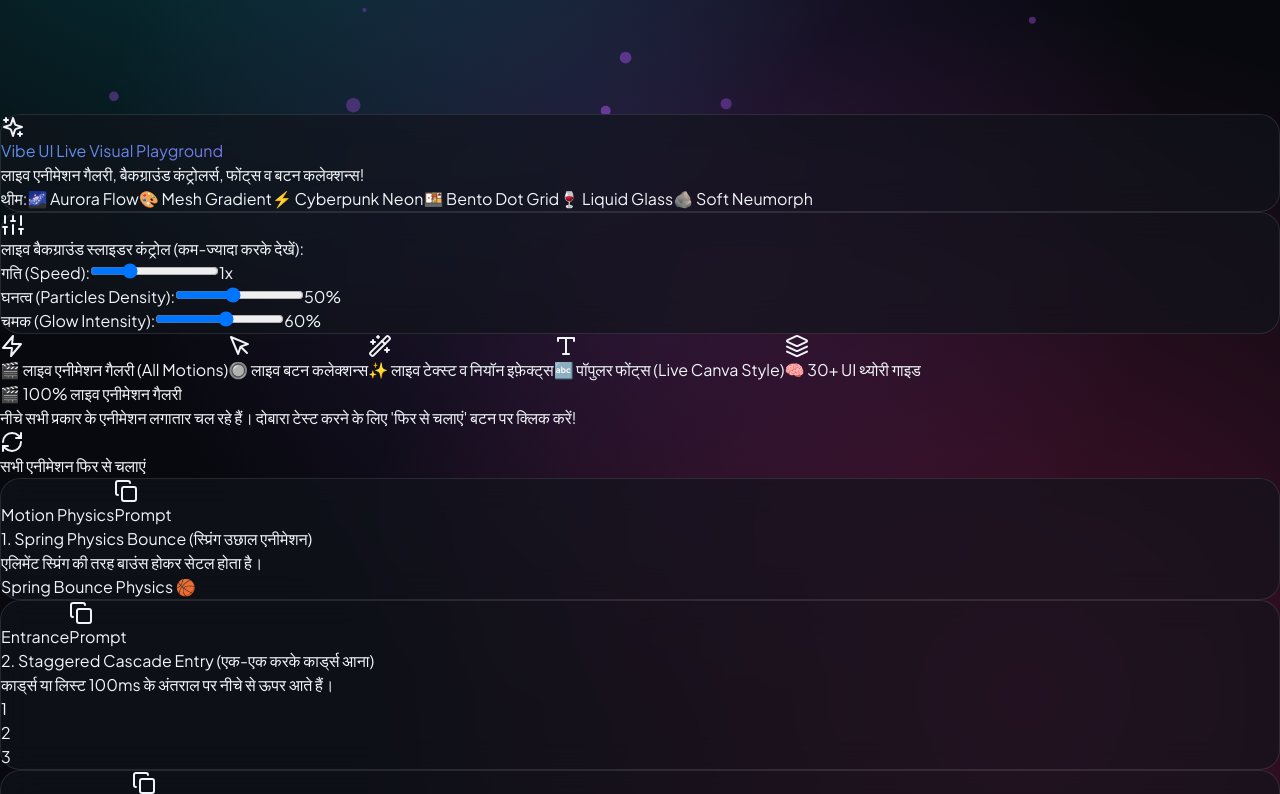
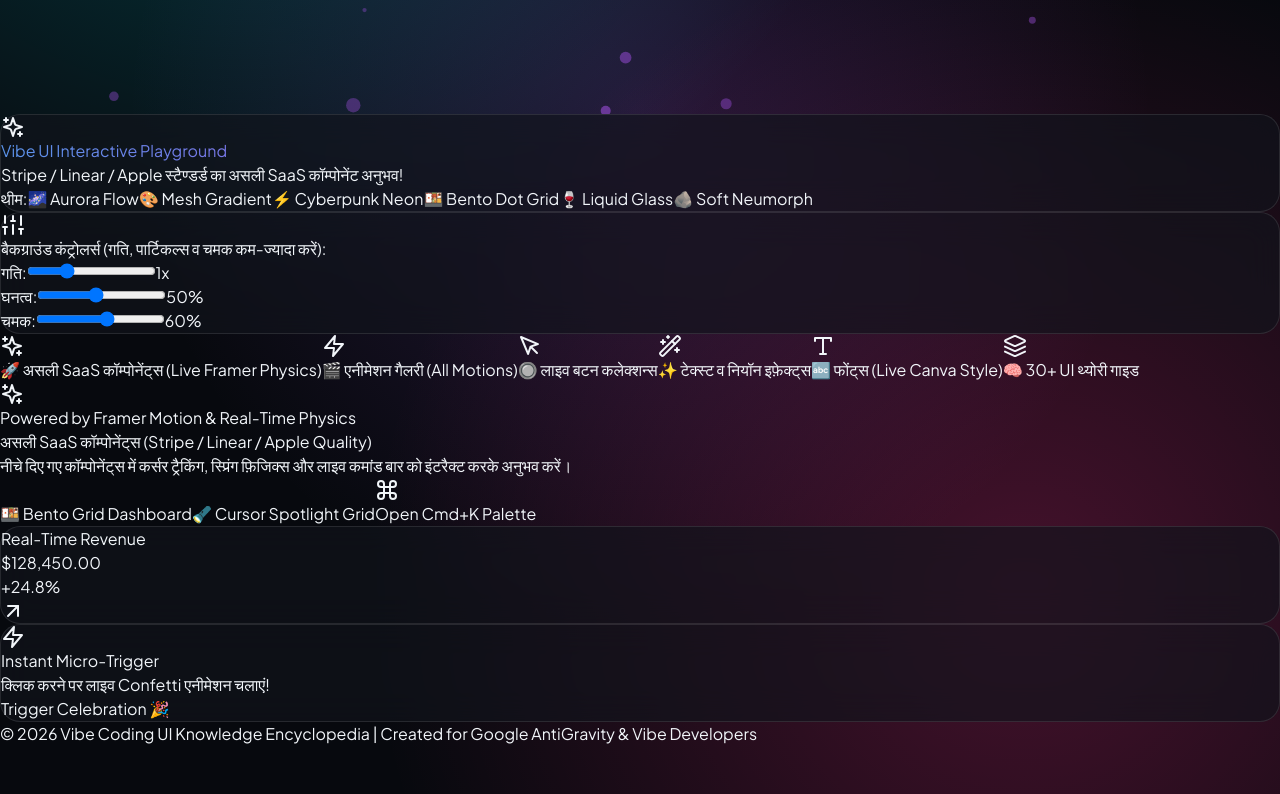
Before and after one commit to Mastermanikant/frontend, a React (Vite) app: page / in a window 1280 px wide. Shown: the part 686-1480 px from the top of the page. Built offline with nearby package versions, Linux system fonts and the light colour scheme.

Commit message:
Upgrade UI with Framer Motion real-time physics, Bento Dashboard metrics, Cmd+K command palette, and Spotlight cursor tracker

```diff
--- a/package.json
+++ b/package.json
@@ -10,6 +10,9 @@
     "preview": "vite preview"
   },
   "dependencies": {
+    "canvas-confetti": "^1.9.4",
+    "framer-motion": "^13.0.0",
+    "gsap": "^3.15.0",
     "lucide-react": "^0.344.0",
     "react": "^18.2.0",
     "react-dom": "^18.2.0"
--- a/src/App.jsx
+++ b/src/App.jsx
@@ -1,13 +1,14 @@
 import React, { useState } from 'react';
 import {
-  Sparkles, Layers, Grid, Type, Palette, MousePointer, Code2, Wand2, Search, Play, Check, Copy, Sliders, Zap, RefreshCw
+  Sparkles, Layers, Grid, Type, Palette, MousePointer, Code2, Wand2, Search, Play, Check, Copy, Sliders, Zap, RefreshCw, Command
 } from 'lucide-react';
 import { categories, frontendTerms, popularFonts, buttonTypes, textEffects, backgroundThemes, animationGallery } from './data/frontendKnowledge';
 import BackgroundCanvas from './components/BackgroundCanvas';
 import ShrinkModal from './components/ShrinkModal';
+import SaaSInteractiveShowcase from './components/SaaSInteractiveShowcase';
 
 export default function App() {
-  const [activeTab, setActiveTab] = useState('animations'); // Default to animations tab!
+  const [activeTab, setActiveTab] = useState('saasShowcase'); // Default to high-end SaaS Showcase!
   const [selectedCategory, setSelectedCategory] = useState('all');
   const [searchQuery, setSearchQuery] = useState('');
   const [activeTheme, setActiveTheme] = useState('aurora');
@@ -67,10 +68,10 @@
             </div>
             <div>
               <h1 className="text-2xl sm:text-3xl font-black font-heading gradient-text tracking-tight">
-                Vibe UI Live Visual Playground
+                Vibe UI Interactive Playground
               </h1>
               <p className="text-xs text-slate-400 font-medium">
-                लाइव एनीमेशन गैलरी, बैकग्राउंड कंट्रोलर्स, फोंट्स व बटन कलेक्शन्स!
+                Stripe / Linear / Apple स्टैण्डर्ड का असली SaaS कॉम्पोनेंट अनुभव!
               </p>
             </div>
           </div>
@@ -99,14 +100,13 @@
           <div className="flex items-center gap-2">
             <Sliders className="w-5 h-5 text-cyan-400" />
             <span className="text-xs font-bold text-white uppercase tracking-wider">
-              लाइव बैकग्राउंड स्लाइडर कंट्रोल (कम-ज्यादा करके देखें):
+              बैकग्राउंड कंट्रोलर्स (गति, पार्टिकल्स व चमक कम-ज्यादा करें):
             </span>
           </div>
 
           <div className="flex flex-wrap items-center gap-6 text-xs font-bold">
-            {/* Speed Slider */}
             <div className="flex items-center gap-2">
-              <span className="text-slate-400">गति (Speed):</span>
+              <span className="text-slate-400">गति:</span>
               <input
                 type="range"
                 min="0.2"
@@ -114,35 +114,33 @@
                 step="0.1"
                 value={bgSpeed}
                 onChange={(e) => setBgSpeed(parseFloat(e.target.value))}
-                className="w-24 accent-cyan-400 cursor-pointer"
+                className="w-20 accent-cyan-400 cursor-pointer"
               />
               <span className="text-cyan-400 w-8">{bgSpeed}x</span>
             </div>
 
-            {/* Density Slider */}
             <div className="flex items-center gap-2">
-              <span className="text-slate-400">घनत्व (Particles Density):</span>
+              <span className="text-slate-400">घनत्व:</span>
               <input
                 type="range"
                 min="10"
                 max="100"
                 value={bgDensity}
                 onChange={(e) => setBgDensity(parseInt(e.target.value))}
-                className="w-24 accent-purple-400 cursor-pointer"
+                className="w-20 accent-purple-400 cursor-pointer"
               />
               <span className="text-purple-400 w-8">{bgDensity}%</span>
             </div>
 
-            {/* Glow Intensity Slider */}
             <div className="flex items-center gap-2">
-              <span className="text-slate-400">चमक (Glow Intensity):</span>
+              <span className="text-slate-400">चमक:</span>
               <input
                 type="range"
                 min="10"
                 max="100"
                 value={bgGlow}
                 onChange={(e) => setBgGlow(parseInt(e.target.value))}
-                className="w-24 accent-pink-400 cursor-pointer"
+                className="w-20 accent-pink-400 cursor-pointer"
               />
               <span className="text-pink-400 w-8">{bgGlow}%</span>
             </div>
@@ -152,10 +150,11 @@
         {/* Main Section Navigation Tabs */}
         <div className="flex items-center justify-center gap-2 mb-8 bg-slate-900/90 p-2 rounded-2xl border border-slate-800 overflow-x-auto no-scrollbar">
           {[
-            { id: 'animations', label: '🎬 लाइव एनीमेशन गैलरी (All Motions)', icon: Zap },
+            { id: 'saasShowcase', label: '🚀 असली SaaS कॉम्पोनेंट्स (Live Framer Physics)', icon: Sparkles },
+            { id: 'animations', label: '🎬 एनीमेशन गैलरी (All Motions)', icon: Zap },
             { id: 'buttons', label: '🔘 लाइव बटन कलेक्शन्स', icon: MousePointer },
-            { id: 'textEffects', label: '✨ लाइव टेक्स्ट व नियॉन इफ़ेक्ट्स', icon: Wand2 },
-            { id: 'fonts', label: '🔤 पॉपुलर फोंट्स (Live Canva Style)', icon: Type },
+            { id: 'textEffects', label: '✨ टेक्स्ट व नियॉन इफ़ेक्ट्स', icon: Wand2 },
+            { id: 'fonts', label: '🔤 फोंट्स (Live Canva Style)', icon: Type },
             { id: 'terms', label: '🧠 30+ UI थ्योरी गाइड', icon: Layers },
           ].map((tab) => {
             const Icon = tab.icon;
@@ -163,7 +162,7 @@
               <button
                 key={tab.id}
                 onClick={() => setActiveTab(tab.id)}
-                className={`px-5 py-3 rounded-xl text-xs sm:text-sm font-bold transition flex items-center gap-2 whitespace-nowrap ${
+                className={`px-4 py-2.5 rounded-xl text-xs sm:text-sm font-bold transition flex items-center gap-2 whitespace-nowrap ${
                   activeTab === tab.id
                     ? 'bg-gradient-to-r from-cyan-500 via-blue-600 to-purple-600 text-white shadow-lg shadow-cyan-500/25 scale-105'
                     : 'text-slate-400 hover:text-white hover:bg-slate-800'
@@ -175,7 +174,12 @@
           })}
         </div>
 
-        {/* TAB 1: LIVE ANIMATIONS GALLERY */}
+        {/* TAB 1: REAL SAAS SHOWCASE (FRAMER MOTION & PHYSICS) */}
+        {activeTab === 'saasShowcase' && (
+          <SaaSInteractiveShowcase />
+        )}
+
+        {/* TAB 2: LIVE ANIMATIONS GALLERY */}
         {activeTab === 'animations' && (
           <div className="space-y-6 mb-16">
             <div className="flex flex-col sm:flex-row items-center justify-between gap-4 mb-6">
@@ -254,7 +258,7 @@
           </div>
         )}
 
-        {/* TAB 2: LIVE BUTTON COLLECTIONS */}
+        {/* TAB 3: LIVE BUTTON COLLECTIONS */}
         {activeTab === 'buttons' && (
           <div className="space-y-6 mb-16">
             <div className="text-center max-w-2xl mx-auto mb-8">
@@ -320,7 +324,7 @@
           </div>
         )}
 
-        {/* TAB 3: LIVE TEXT ANIMATIONS & NEON EFFECTS */}
+        {/* TAB 4: LIVE TEXT ANIMATIONS & NEON EFFECTS */}
         {activeTab === 'textEffects' && (
           <div className="space-y-6 mb-16">
             <div className="text-center max-w-2xl mx-auto mb-8">
@@ -380,7 +384,7 @@
           </div>
         )}
 
-        {/* TAB 4: POPULAR FONTS (CANVA STYLE LIVE PREVIEW) */}
+        {/* TAB 5: POPULAR FONTS (CANVA STYLE LIVE PREVIEW) */}
         {activeTab === 'fonts' && (
           <div className="space-y-6 mb-16">
             <div className="text-center max-w-2xl mx-auto mb-8">
@@ -427,7 +431,7 @@
           </div>
         )}
 
-        {/* TAB 5: FRONTEND TERMS & CONCEPTS */}
+        {/* TAB 6: FRONTEND TERMS & CONCEPTS */}
         {activeTab === 'terms' && (
           <>
             {/* Search Box */}
--- /dev/null
+++ b/src/components/SaaSInteractiveShowcase.jsx
@@ -0,0 +1,195 @@
+import React, { useState } from 'react';
+import { motion, AnimatePresence } from 'framer-motion';
+import { Sparkles, Command, BarChart2, Shield, Zap, ArrowUpRight, Check, Bell } from 'lucide-react';
+import confetti from 'canvas-confetti';
+
+export default function SaaSInteractiveShowcase() {
+  const [activeTab, setActiveTab] = useState('bento');
+  const [commandOpen, setCommandOpen] = useState(false);
+  const [mousePos, setMousePos] = useState({ x: 0, y: 0 });
+
+  const handleMouseMove = (e) => {
+    const rect = e.currentTarget.getBoundingClientRect();
+    setMousePos({
+      x: e.clientX - rect.left,
+      y: e.clientY - rect.top,
+    });
+  };
+
+  const triggerConfetti = () => {
+    confetti({
+      particleCount: 80,
+      spread: 70,
+      origin: { y: 0.6 }
+    });
+  };
+
+  return (
+    <div className="space-y-8 my-8">
+      {/* Feature Intro */}
+      <div className="text-center max-w-2xl mx-auto">
+        <span className="inline-flex items-center gap-2 px-3 py-1 rounded-full bg-cyan-500/10 text-cyan-400 border border-cyan-500/30 text-xs font-bold mb-3">
+          <Sparkles className="w-3.5 h-3.5" /> Powered by Framer Motion & Real-Time Physics
+        </span>
+        <h2 className="text-2xl sm:text-4xl font-black font-heading text-white tracking-tight">
+          असली SaaS कॉम्पोनेंट्स (Stripe / Linear / Apple Quality)
+        </h2>
+        <p className="text-xs sm:text-sm text-slate-400 mt-2">
+          नीचे दिए गए कॉम्पोनेंट्स में कर्सर ट्रैकिंग, स्प्रिंग फ़िजिक्स और लाइव कमांड बार को इंटरैक्ट करके अनुभव करें।
+        </p>
+      </div>
+
+      {/* Control Switcher */}
+      <div className="flex justify-center gap-3">
+        <button
+          onClick={() => setActiveTab('bento')}
+          className={`px-4 py-2 rounded-xl text-xs font-bold transition ${
+            activeTab === 'bento' ? 'bg-cyan-500 text-black font-black' : 'bg-slate-900 text-slate-400 hover:text-white'
+          }`}
+        >
+          🍱 Bento Grid Dashboard
+        </button>
+        <button
+          onClick={() => setActiveTab('spotlight')}
+          className={`px-4 py-2 rounded-xl text-xs font-bold transition ${
+            activeTab === 'spotlight' ? 'bg-purple-500 text-white font-black' : 'bg-slate-900 text-slate-400 hover:text-white'
+          }`}
+        >
+          🔦 Cursor Spotlight Grid
+        </button>
+        <button
+          onClick={() => setCommandOpen(true)}
+          className="px-4 py-2 rounded-xl text-xs font-bold bg-pink-500/20 text-pink-300 border border-pink-500/40 hover:bg-pink-500/30 transition flex items-center gap-2"
+        >
+          <Command className="w-3.5 h-3.5" /> Open Cmd+K Palette
+        </button>
+      </div>
+
+      {/* 1. REAL BENTO DASHBOARD SHOWCASE */}
+      {activeTab === 'bento' && (
+        <motion.div
+          initial={{ opacity: 0, y: 20 }}
+          animate={{ opacity: 1, y: 0 }}
+          className="grid grid-cols-1 md:grid-cols-3 gap-4"
+        >
+          {/* Card 1: Wide Metric */}
+          <motion.div
+            whileHover={{ y: -4 }}
+            className="md:col-span-2 glass-panel p-6 border-cyan-500/30 relative overflow-hidden"
+          >
+            <div className="flex justify-between items-start mb-4">
+              <div>
+                <span className="text-[10px] font-bold text-cyan-400 uppercase tracking-widest">Real-Time Revenue</span>
+                <h3 className="text-3xl font-black text-white mt-1">$128,450.00</h3>
+              </div>
+              <span className="flex items-center gap-1 text-xs font-bold text-green-400 bg-green-500/10 px-2.5 py-1 rounded-full border border-green-500/20">
+                +24.8% <ArrowUpRight className="w-3.5 h-3.5" />
+              </span>
+            </div>
+            {/* Simulated Live Bar Chart */}
+            <div className="flex items-end gap-2 h-24 pt-4">
+              {[40, 65, 30, 85, 95, 60, 100, 75, 90].map((h, i) => (
+                <motion.div
+                  key={i}
+                  initial={{ height: 0 }}
+                  animate={{ height: `${h}%` }}
+                  transition={{ delay: i * 0.05, type: 'spring' }}
+                  className="flex-1 rounded-t-lg bg-gradient-to-t from-cyan-500 to-purple-600 hover:from-pink-500 transition"
+                />
+              ))}
+            </div>
+          </motion.div>
+
+          {/* Card 2: Interactive Confetti Action */}
+          <motion.div
+            whileHover={{ scale: 1.02 }}
+            className="glass-panel p-6 border-purple-500/30 flex flex-col justify-between"
+          >
+            <div>
+              <div className="w-10 h-10 rounded-xl bg-purple-500/20 border border-purple-500/30 flex items-center justify-center text-purple-400 mb-3">
+                <Zap className="w-5 h-5" />
+              </div>
+              <h4 className="font-bold text-white text-base">Instant Micro-Trigger</h4>
+              <p className="text-xs text-slate-400 mt-1">क्लिक करने पर लाइव Confetti एनीमेशन चलाएं!</p>
+            </div>
+            <button
+              onClick={triggerConfetti}
+              className="w-full py-2.5 rounded-xl bg-gradient-to-r from-purple-500 to-pink-500 text-white font-bold text-xs shadow-lg hover:shadow-purple-500/30 transition mt-4"
+            >
+              Trigger Celebration 🎉
+            </button>
+          </motion.div>
+        </motion.div>
+      )}
+
+      {/* 2. REAL CURSOR SPOTLIGHT TRACKER */}
+      {activeTab === 'spotlight' && (
+        <div
+          onMouseMove={handleMouseMove}
+          className="relative glass-panel p-8 rounded-3xl overflow-hidden border-cyan-500/30 min-h-[300px] flex items-center justify-center text-center cursor-crosshair"
+        >
+          {/* Dynamic Spotlight Glow Layer */}
+          <div
+            className="pointer-events-none absolute -inset-px transition-opacity duration-300"
+            style={{
+              background: `radial-gradient(400px circle at ${mousePos.x}px ${mousePos.y}px, rgba(0, 242, 254, 0.15), transparent 80%)`
+            }}
+          />
+          <div className="relative z-10 max-w-md">
+            <h3 className="text-2xl font-bold text-white font-heading mb-2">
+              कर्सर स्पॉटलाइट ट्रैकर (Light Follow Effect)
+            </h3>
+            <p className="text-xs text-slate-300 leading-relaxed mb-4">
+              जैसे-जैसे आप माउस हिलाएंगे, कार्ड के बैकग्राउंड पर कर्सर की ठीक स्थिति पर लाइव स्यान रोशनी चमकेगी।
+            </p>
+            <div className="inline-block font-mono text-xs text-cyan-400 bg-slate-950 p-3 rounded-xl border border-cyan-500/30">
+              Mouse Coordinates: X: {Math.round(mousePos.x)}px | Y: {Math.round(mousePos.y)}px
+            </div>
+          </div>
+        </div>
+      )}
+
+      {/* 3. FLOATING CMD+K COMMAND PALETTE MODAL */}
+      <AnimatePresence>
+        {commandOpen && (
+          <motion.div
+            initial={{ opacity: 0 }}
+            animate={{ opacity: 1 }}
+            exit={{ opacity: 0 }}
+            onClick={() => setCommandOpen(false)}
+            className="fixed inset-0 z-50 bg-black/80 backdrop-blur-md flex items-start justify-center pt-20 p-4"
+          >
+            <motion.div
+              initial={{ scale: 0.95, y: -20 }}
+              animate={{ scale: 1, y: 0 }}
+              exit={{ scale: 0.95, y: -20 }}
+              onClick={(e) => e.stopPropagation()}
+              className="w-full max-w-lg bg-slate-900 border border-slate-700 rounded-2xl p-4 shadow-2xl overflow-hidden"
+            >
+              <div className="flex items-center gap-3 pb-3 border-b border-slate-800">
+                <Command className="w-5 h-5 text-cyan-400" />
+                <input
+                  type="text"
+                  placeholder="कमांड टाइप करें या खोजें..."
+                  autoFocus
+                  className="w-full bg-transparent text-sm text-white placeholder-slate-500 focus:outline-none"
+                />
+                <span className="text-[10px] text-slate-500 bg-slate-800 px-2 py-1 rounded">ESC</span>
+              </div>
+              <div className="py-2 space-y-1 text-xs">
+                <div className="p-2.5 rounded-lg hover:bg-slate-800 flex items-center justify-between text-slate-200 cursor-pointer">
+                  <span className="flex items-center gap-2"><Zap className="w-4 h-4 text-yellow-400" /> Toggle Dark Mode</span>
+                  <span className="text-slate-500 font-mono">⌘D</span>
+                </div>
+                <div className="p-2.5 rounded-lg hover:bg-slate-800 flex items-center justify-between text-slate-200 cursor-pointer">
+                  <span className="flex items-center gap-2"><BarChart2 className="w-4 h-4 text-cyan-400" /> View Live Analytics</span>
+                  <span className="text-slate-500 font-mono">⌘A</span>
+                </div>
+              </div>
+            </motion.div>
+          </motion.div>
+        )}
+      </AnimatePresence>
+    </div>
+  );
+}
```
Also changed, not shown: 1 other file (tests, documents, lock files or other folders).
